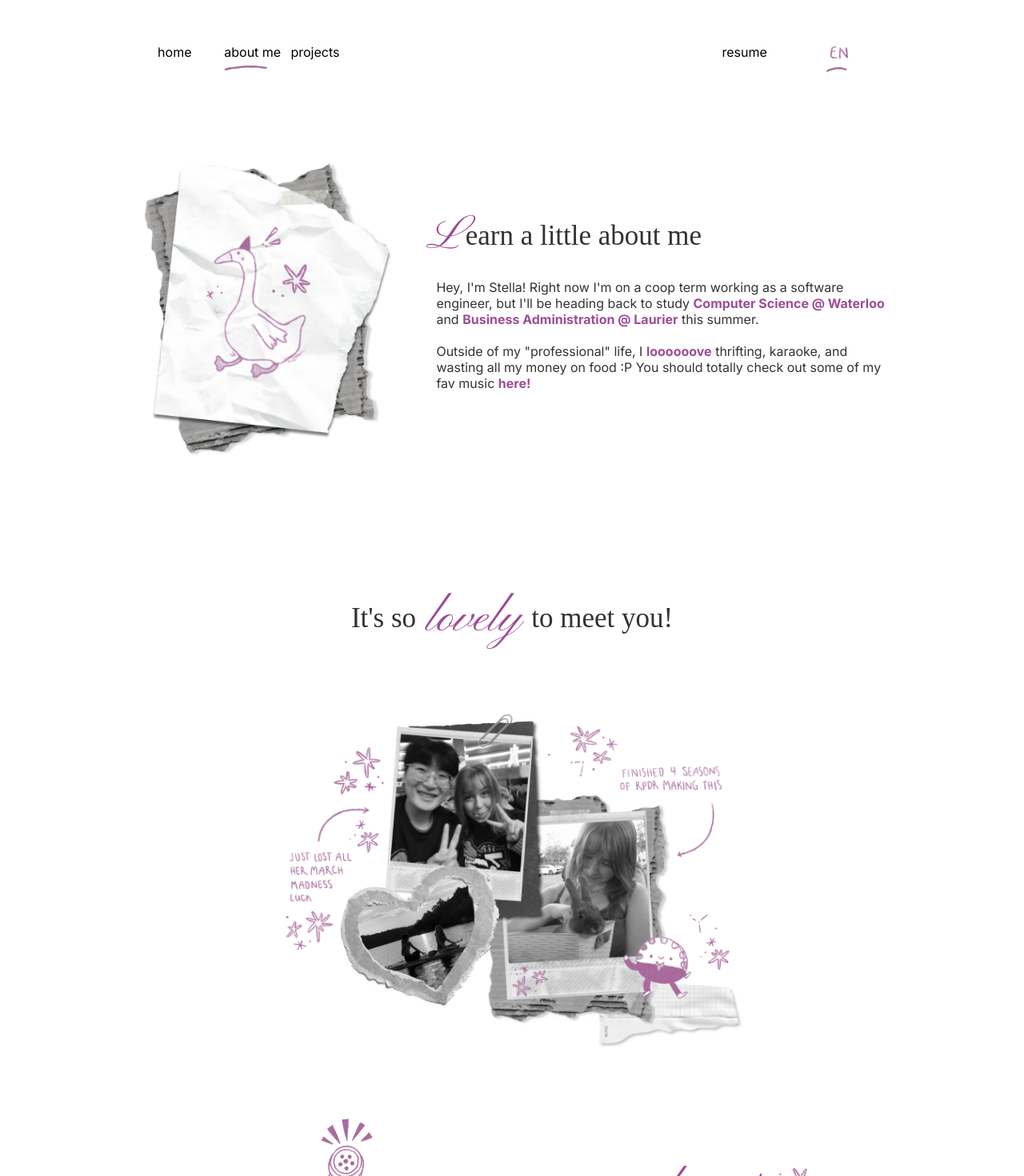
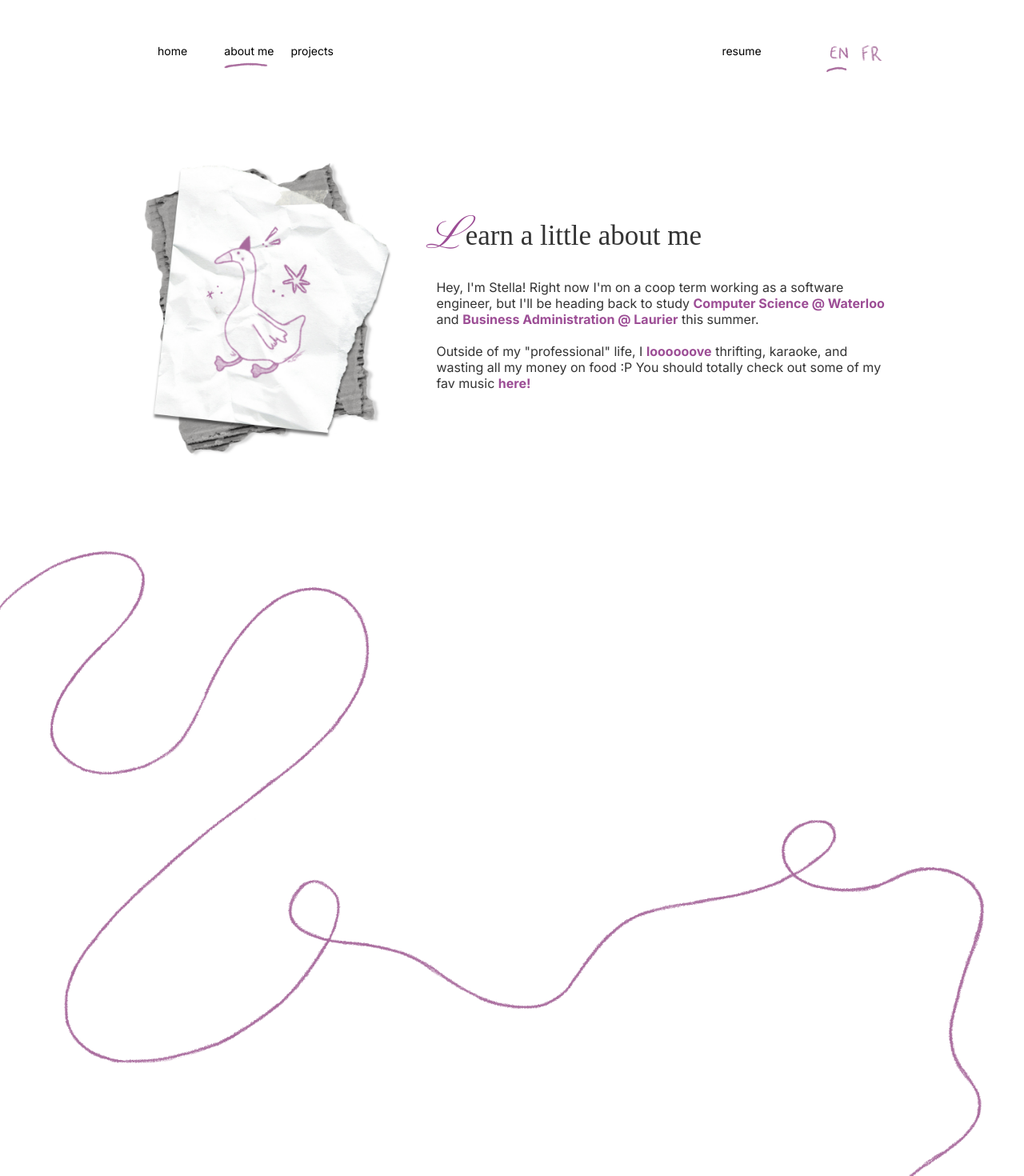
Before and after one commit to stelladeloreyy/personal-website, a React (Create React App) app: page /about in a window 1280 px wide. Shown: the top 1470 px of the page at 80% size. Built offline with nearby package versions, Linux system fonts and the light colour scheme; a web font is replaced by a local one.

Commit message:
Added job experience section to About page

```diff
--- a/src/components/NavBar.css
+++ b/src/components/NavBar.css
@@ -22,6 +22,7 @@
     flex-direction: column;
     align-content: center;
     width: 6vw;
+    font-size: 14px;
 }
 
 .active-link img {
--- a/src/components/NavBar.jsx
+++ b/src/components/NavBar.jsx
@@ -1,10 +1,10 @@
 import React from 'react';
-import { useState } from 'react';
+import { useState, useEffect } from 'react';
 import { Link } from 'react-router-dom';
 
 import './NavBar.css';
 import EnglishSwitch from '../assets/images/en.png';
-// import FrenchSwitch from '../assets/images/fr.png';
+import FrenchSwitch from '../assets/images/fr.png';
 import Underline from '../assets/images/underline.png';
 
 const Header = ({ section }) => {
@@ -15,7 +15,11 @@ const Header = ({ section }) => {
 
     const [language, setLanguage] = useState("en");
     const [enHover, setEnHover] = useState(false);
-    // const [frHover, setFrHover] = useState(false);
+    const [frHover, setFrHover] = useState(false);
+
+    useEffect(() => {
+        window.scrollTo(0, 0);
+    }, [])
 
     return (
         <div className="header-container">
@@ -76,14 +80,14 @@ const Header = ({ section }) => {
                         {(language==="en" || enHover) && <img src={Underline} className="underline" alt="underline" />}
                     </div>
                     <div className="language-col">
-                        {/* <button
+                        <button
                             className="french-switch"
                             onClick={() => setLanguage("fr")}
                             onMouseEnter={() => setFrHover(true)}
                             onMouseLeave={() => setFrHover(false)}>
                                 <img src={FrenchSwitch} alt="FR"/>
                         </button>
-                        {(language==="fr" || frHover) && <img src={Underline} className="underline" alt="underline" />} */}
+                        {(language==="fr" || frHover) && <img src={Underline} className="underline" alt="underline" />}
                     </div>
                 </div>
             </div>
--- a/src/pages/About.css
+++ b/src/pages/About.css
@@ -106,7 +106,6 @@
     justify-content: center;
     gap: 3vw;
     margin-top: 10vh;
-    margin-bottom: 10vh;
 }
 
 .introduction-container img {
@@ -129,3 +128,14 @@
     justify-content: center;
     gap: 1vw;
 }
+
+.job-experience {
+    display: flex;
+    flex-direction: column;
+    justify-content: center;
+    gap: 10vh;
+    object-fit: cover;
+    background-image: url('../assets/images/leading-line.png');
+    background-size: cover;
+    height: 165vh;
+}
--- a/src/pages/About.jsx
+++ b/src/pages/About.jsx
@@ -33,14 +33,14 @@ const ContactMe = () => {
                     </div>
                 </div>
             </div>
+            <div className="job-experience">
+
+            </div>
             <div className="greeting-text">
                     <h2>It's so </h2> <h1>lovely </h1> <h2>to meet you!</h2>
             </div>
             <div className="personal-photos-container">
                 <img src={PersonalPhotos} alt="Personal Photos" ></img>
-            </div>
-            <div className="job-experience">
-
             </div>
             <div className="photos">
 
```
Also changed, not shown: src/assets/images/leading-line.png (added).
